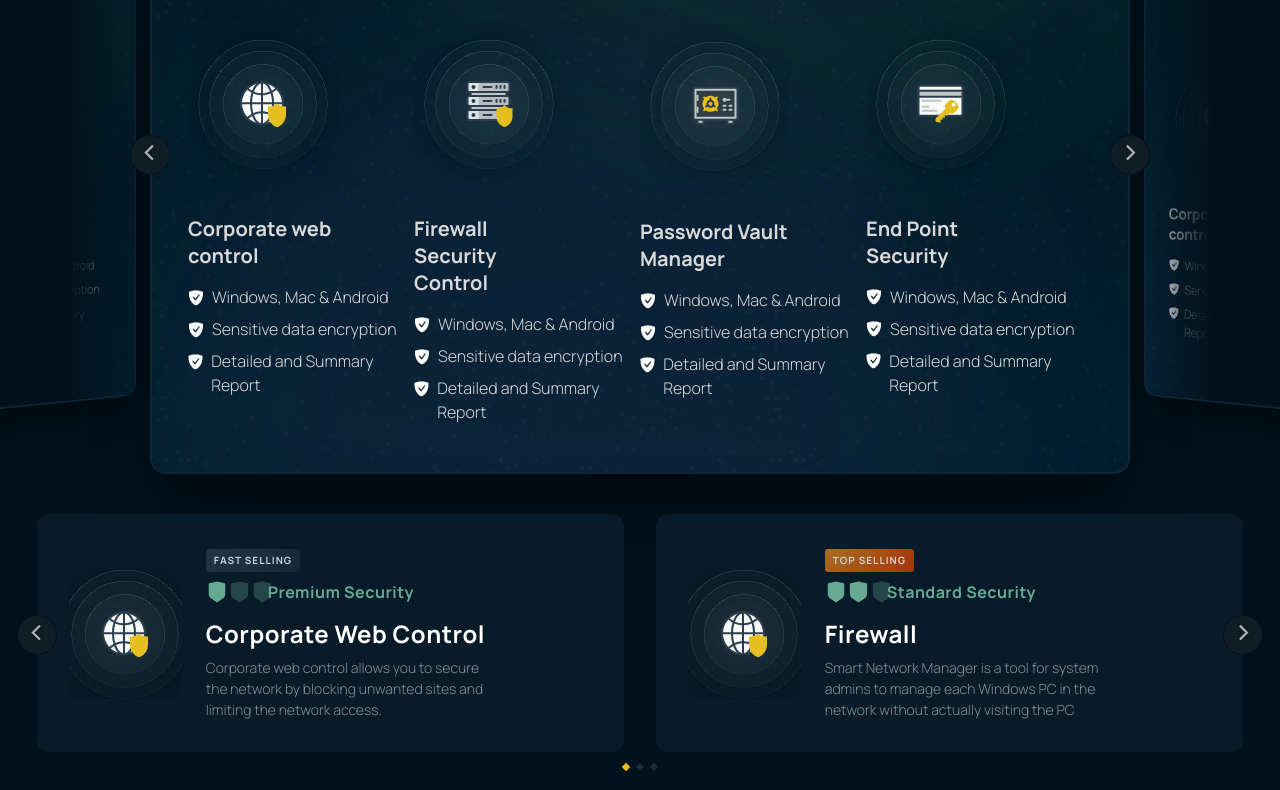
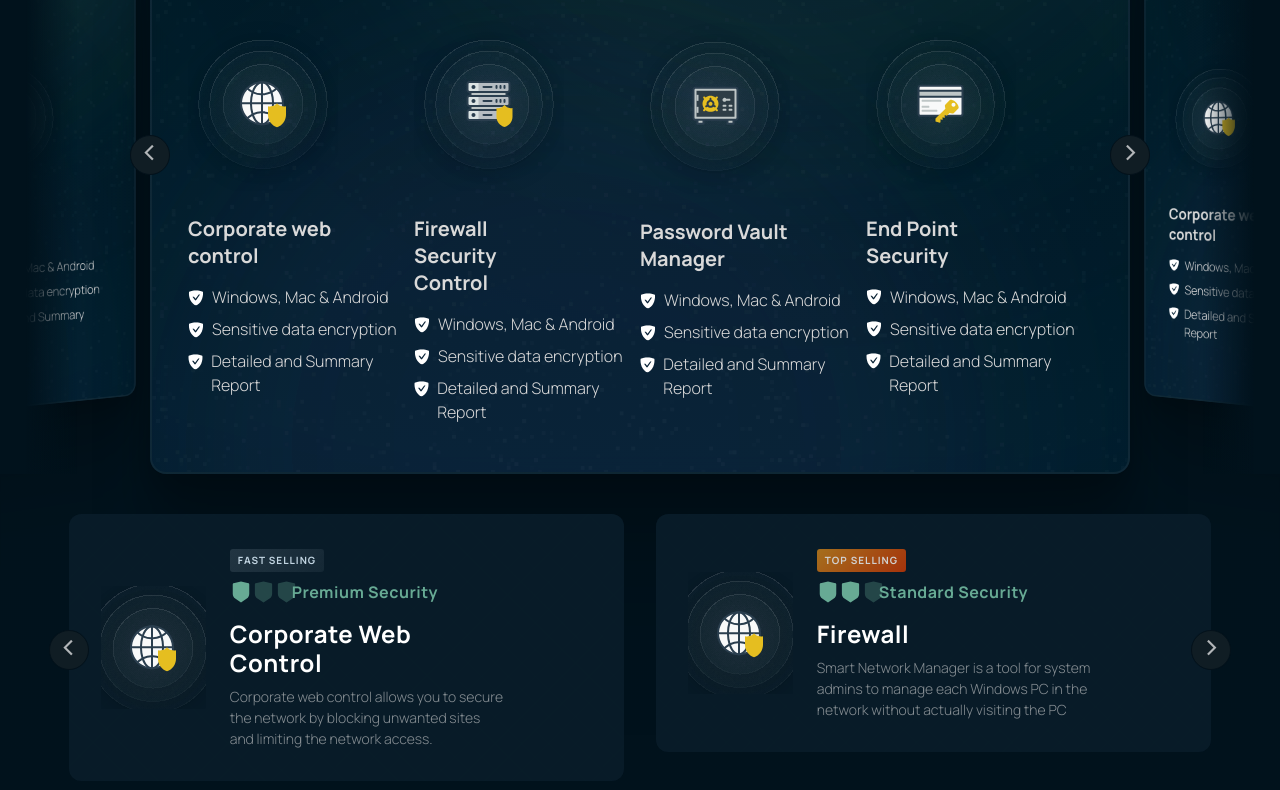
Before and after one commit to hiTushar/barasingha, a React (Create React App) app: page / in a window 1280 px wide. Shown: the part 2849-3639 px from the top of the page. Built offline with nearby package versions, Linux system fonts and the light colour scheme; the HTML template or start-up script is replaced by a standard one.

Commit message:
Refactor package carousel overlay logic

```diff
--- a/src/components/sections/Packages/Packages.js
+++ b/src/components/sections/Packages/Packages.js
@@ -54,20 +54,13 @@ function Packages() {
 
       if(currentItem) {
          currentItem.style.transform = '';
-         if(currentItem.querySelector('.package_card > .package_card__overlay'))
-            currentItem.querySelector('.package_card > .package_card__overlay').style = 'display: none';
       }
       if(prevItem) {
          prevItem.style.transform = 'perspective(1000px) rotateY(20deg) translate(130px, 0) scale3d(1, 0.9, 1)';
-         if(prevItem.querySelector('.package_card > .package_card__overlay'))
-            prevItem.querySelector('.package_card > .package_card__overlay').style = 'display: block';
       }
       if(nextItem) {
          nextItem.style.transform = 'perspective(1000px) rotateY(-20deg) translate(-130px, 0) scale3d(1, 0.9, 1)';
-         if(nextItem.querySelector('.package_card > .package_card__overlay'))
-            nextItem.querySelector('.package_card > .package_card__overlay').style = 'display: block';
       }
-
    }
 
    React.useEffect(() => {
@@ -157,10 +150,10 @@ function Packages() {
                               </div>
                            </div>
                         </div>
-                        <div className='package_card__overlay'></div>
                      </div>
                   ))}
                </OwlCarousel>
+               <div className='package_details__overlay'></div>
             </div>
             : <div className="package_details_container_mobile">
                <SlikSlider {...slickMob} dots={false}>
--- a/src/components/sections/Packages/Packages.scss
+++ b/src/components/sections/Packages/Packages.scss
@@ -181,6 +181,7 @@
       padding-top: 56px;
       max-width: 1500px;
       margin: 0 auto;
+      position: relative;
       .package_card {
          display: flex;
          overflow: hidden;
@@ -241,17 +242,19 @@
                padding: 0;
             }
          }
-         &__overlay {
+      }
+      .package_details__overlay {
+         pointer-events: none;
          position: absolute;
          top: 0px;
          left: 0px;
          z-index: 5;
          width: 100%;
          height: 100%;
-            background: -moz-linear-gradient(90deg, rgba(1,18,28,0) 0%, rgba(1,18,28,1) 10%, rgba(1,18,28,1) 90%, rgba(1,18,28,0) 100%);
-            background: -webkit-linear-gradient(90deg, rgba(1,18,28,0) 0%, rgba(1,18,28,1) 10%, rgba(1,18,28,1) 90%, rgba(1,18,28,0) 100%);
-            background: linear-gradient(90deg, rgba(1,18,28,0) 0%, rgba(1,18,28,1) 10%, rgba(1,18,28,1) 90%, rgba(1,18,28,0) 100%);
-         }
+         background: rgb(1, 18, 28);
+         background: -moz-linear-gradient(90deg, rgba(1, 18, 28,1) 2%, rgba(1, 18, 28,0) 6%, rgba(1, 18, 28,0) 94%, rgba(1, 18, 28,1) 98%);
+         background: -webkit-linear-gradient(90deg, rgba(1, 18, 28,1) 2%, rgba(1, 18, 28,0) 6%, rgba(1, 18, 28,0) 94%, rgba(1, 18, 28,1) 98%);
+         background: linear-gradient(90deg, rgba(1, 18, 28,1) 2%, rgba(1, 18, 28,0) 6%, rgba(1, 18, 28,0) 94%, rgba(1, 18, 28,1) 98%);
       }
    }
 
@@ -459,6 +462,7 @@
             }
          }
       }
+      padding-inline: 2rem;
    }
 }
 
```
Lines whose indentation alone changed are shown as unchanged.
